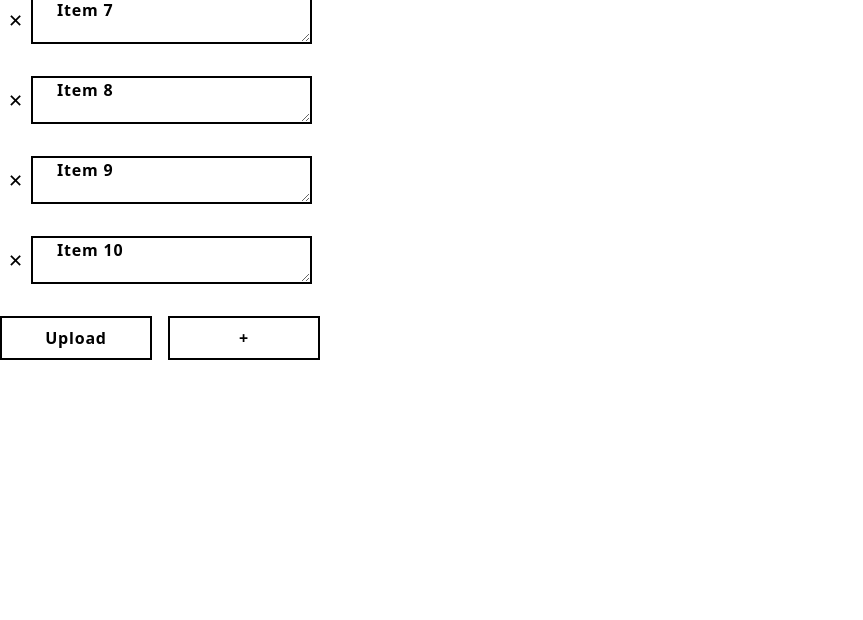
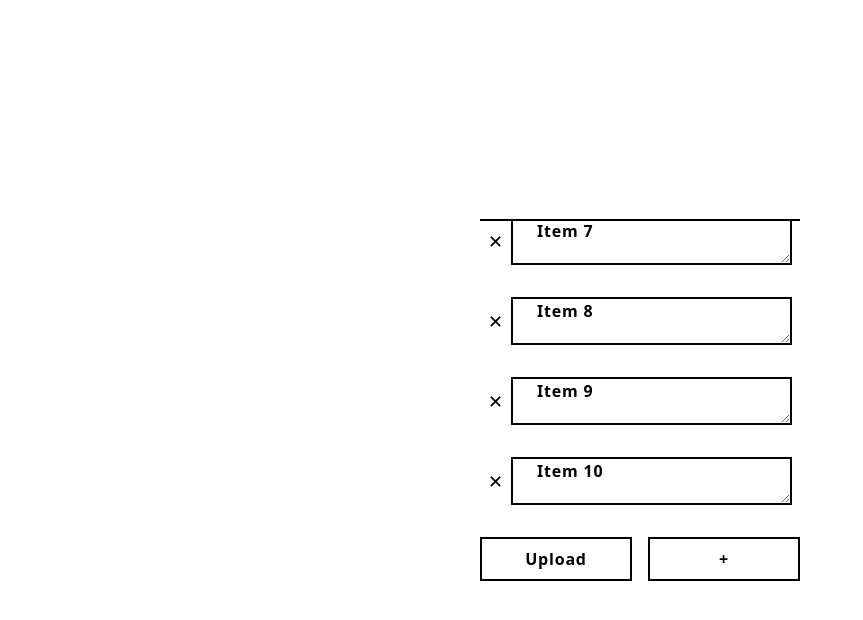
Before and after one commit to sharibj/react-beautiful-dnd-demo, a React app: page index.html in a window 1280 px wide. Shown: the whole page, without its empty margins (0-863 px from the left). Built offline with nearby package versions, Linux system fonts and the light colour scheme.

Commit message:
parent style

```diff
--- a/index.html
+++ b/index.html
@@ -8,8 +8,8 @@
     <link href="https://cdn.jsdelivr.net/npm/tailwindcss@2.2.16/dist/tailwind.min.css" rel="stylesheet">
 </head>
 
-<body>
-    <div id="root"></div>
+<body class="flex justify-center items-center h-screen ">
+    <div id="root" class="border-black border-t-2"></div>
     <script src="./dist/main.js"></script>
 </body>
 
```
